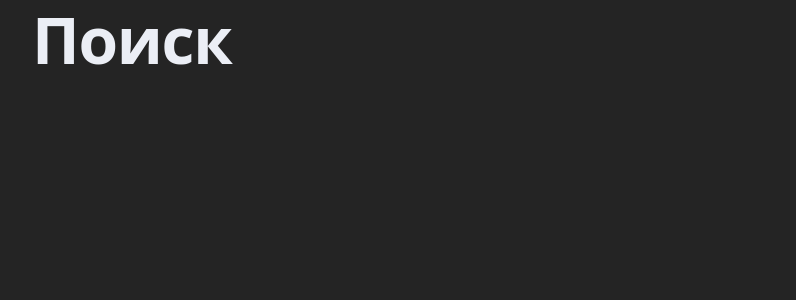
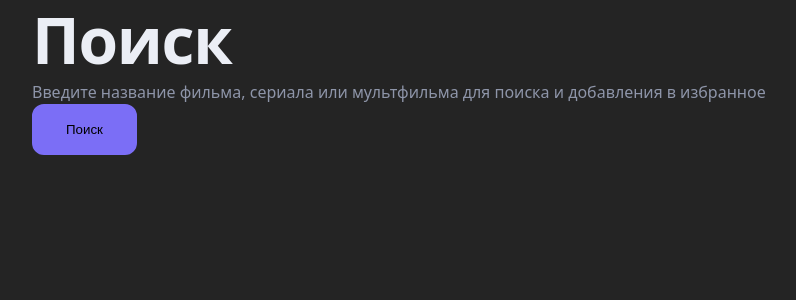
Before and after one commit to gaponenko95/movie-catalog, a React (Vite) app: page / in a window 1280 px wide. Shown: the top 300 px of the page, without its empty margins (8-804 px from the left). Built offline with nearby package versions, Linux system fonts and the light colour scheme; a web font is replaced by a local one.

Commit message:
change components

```diff
--- a/src/App.jsx
+++ b/src/App.jsx
@@ -1,11 +1,15 @@
-import Title from './components/Title/Title';
+import Text from './components/Text/Text';
+import MainTitle from './components/MainTitle/MainTitle';
+import Button from './components/Button/Button';
 
 function App() {
 
 
 	return (
 		<>
-			<Title title="Поиск" />
+			<MainTitle>Поиск</MainTitle>
+			<Text small>Введите название фильма, сериала или мультфильма для поиска и добавления в избранное</Text>
+			<Button>Поиск</Button>
 		</>
 	);
 }
--- a/src/components/Button/Button.css
+++ b/src/components/Button/Button.css
@@ -0,0 +1,6 @@
+.button {
+	border: 2px solid #7b6ef6;
+	border-radius: 12px;
+	padding: 16px 32px;
+	background: #7b6ef6;
+}
--- a/src/components/Button/Button.jsx
+++ b/src/components/Button/Button.jsx
@@ -0,0 +1,11 @@
+import './Button.css';
+
+function Button({children}) {
+	return (
+		<>
+			<button className="button">{children}</button>
+		</>
+	);
+}
+
+export default Button;
--- /dev/null
+++ b/src/components/MainTitle/MainTitle.css
@@ -0,0 +1,6 @@
+.main__title {
+	font-size: 64px;
+	line-height: 1.25;
+	letter-spacing: -0.02em;
+	color: #ebeef5;
+}
--- /dev/null
+++ b/src/components/MainTitle/MainTitle.jsx
@@ -0,0 +1,11 @@
+import './MainTitle.css';
+
+function Title({ children }) {
+	return (
+		<>
+			<h1 className="main__title">{children}</h1>
+		</>
+	);
+}
+
+export default Title;
--- /dev/null
+++ b/src/components/Text/Text.css
@@ -0,0 +1,11 @@
+.text {
+	font-weight: 400;
+	font-size: 20px;
+	line-height: 1.6;
+	color: #8e95a9;
+}
+
+.text--small {
+	font-size: 16px;
+	line-height: 1.5;
+}
--- /dev/null
+++ b/src/components/Text/Text.jsx
@@ -0,0 +1,13 @@
+import './Text.css';
+
+function Text({ children, small }) {
+	const textClass = small ? 'text text--small' : 'text';
+
+	return (
+		<>
+			<p className={textClass}>{children}</p>
+		</>
+	);
+}
+
+export default Text;
```
